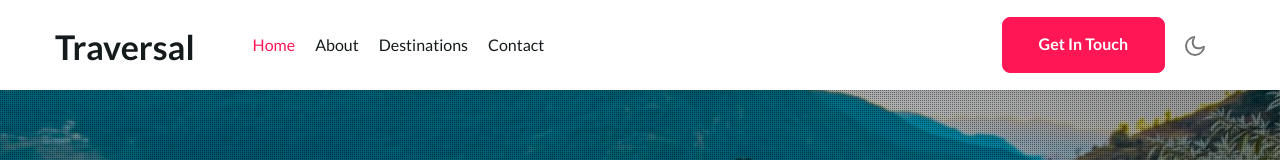
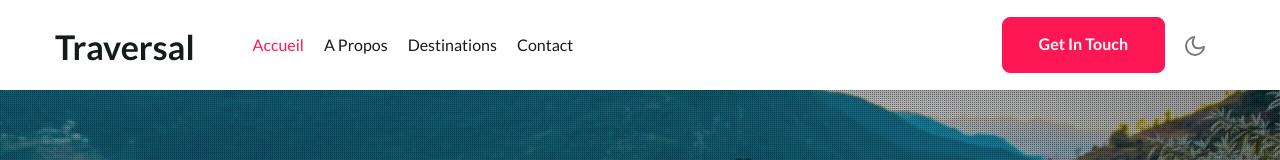
Before and after one commit to Piscott/brachDioneGnagna, a plain HTML site: page index.html in a window 1280 px wide. Shown: the top 160 px of the page. Drawn offline with Linux system fonts and the light colour scheme.

Commit message:
modification header

```diff
--- a/index.html
+++ b/index.html
@@ -43,10 +43,10 @@ Author URL: http://w3layouts.com
         <div class="collapse navbar-collapse" id="navbarTogglerDemo02">
           <ul class="navbar-nav mr-auto">
             <li class="nav-item active">
-              <a class="nav-link" href="index.html">Home <span class="sr-only">(current)</span></a>
+              <a class="nav-link" href="index.html">accueil<span class="sr-only">(current)</span></a>
             </li>
             <li class="nav-item">
-              <a class="nav-link" href="about.html">About</a>
+              <a class="nav-link" href="about.html">A propos</a>
             </li>
             <li class="nav-item">
               <a class="nav-link" href="services.html">Destinations</a>
```
